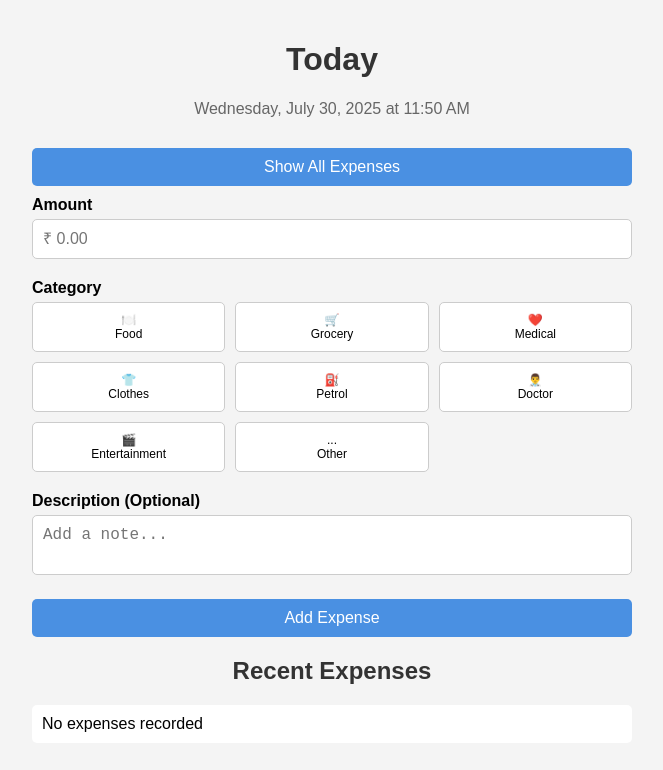
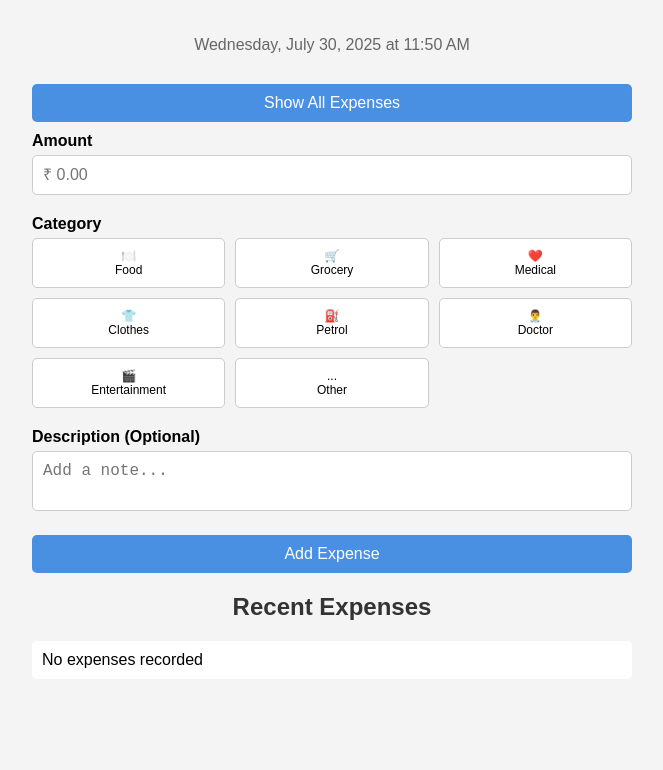
Before and after one commit to najeeb53/najeeb53.github.io, a plain HTML site: page index.html in a window 1280 px wide. Shown: the whole page, without its empty margins (308-971 px from the left). Drawn offline with Linux system fonts and the light colour scheme.

Commit message:
Update index.html

```diff
--- a/index.html
+++ b/index.html
@@ -16,8 +16,7 @@
 </head>
 <body>
     <div class="container">
-        <h1>Today</h1>
-        <p id="current-date">Monday, July 21, 2025 at 04:28 PM</p>
+       <p id="current-date">Monday, July 21, 2025 at 04:28 PM</p>
         <form id="expense-form">
             <div class="input-group">
                 <label>Amount</label>
```
